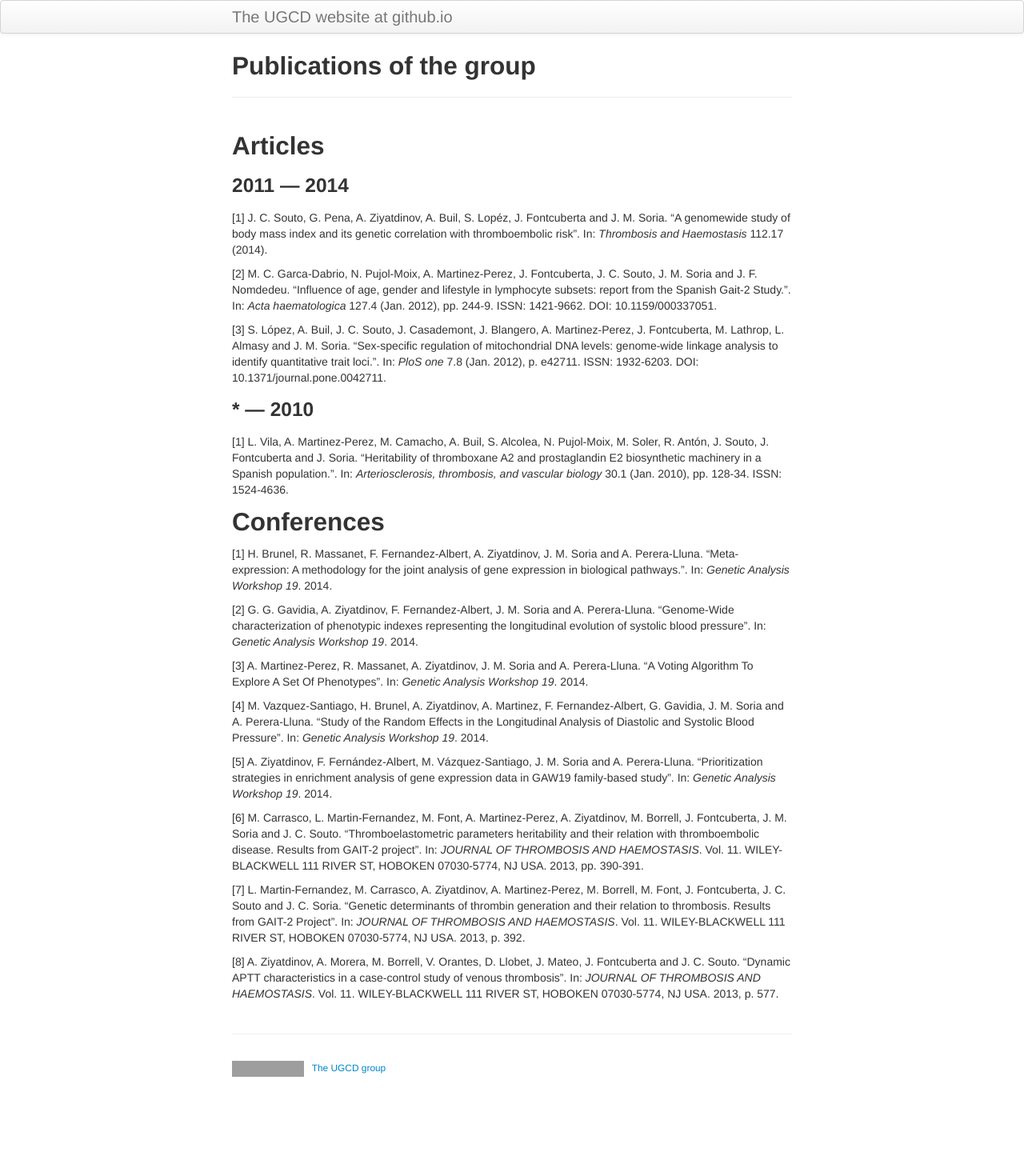
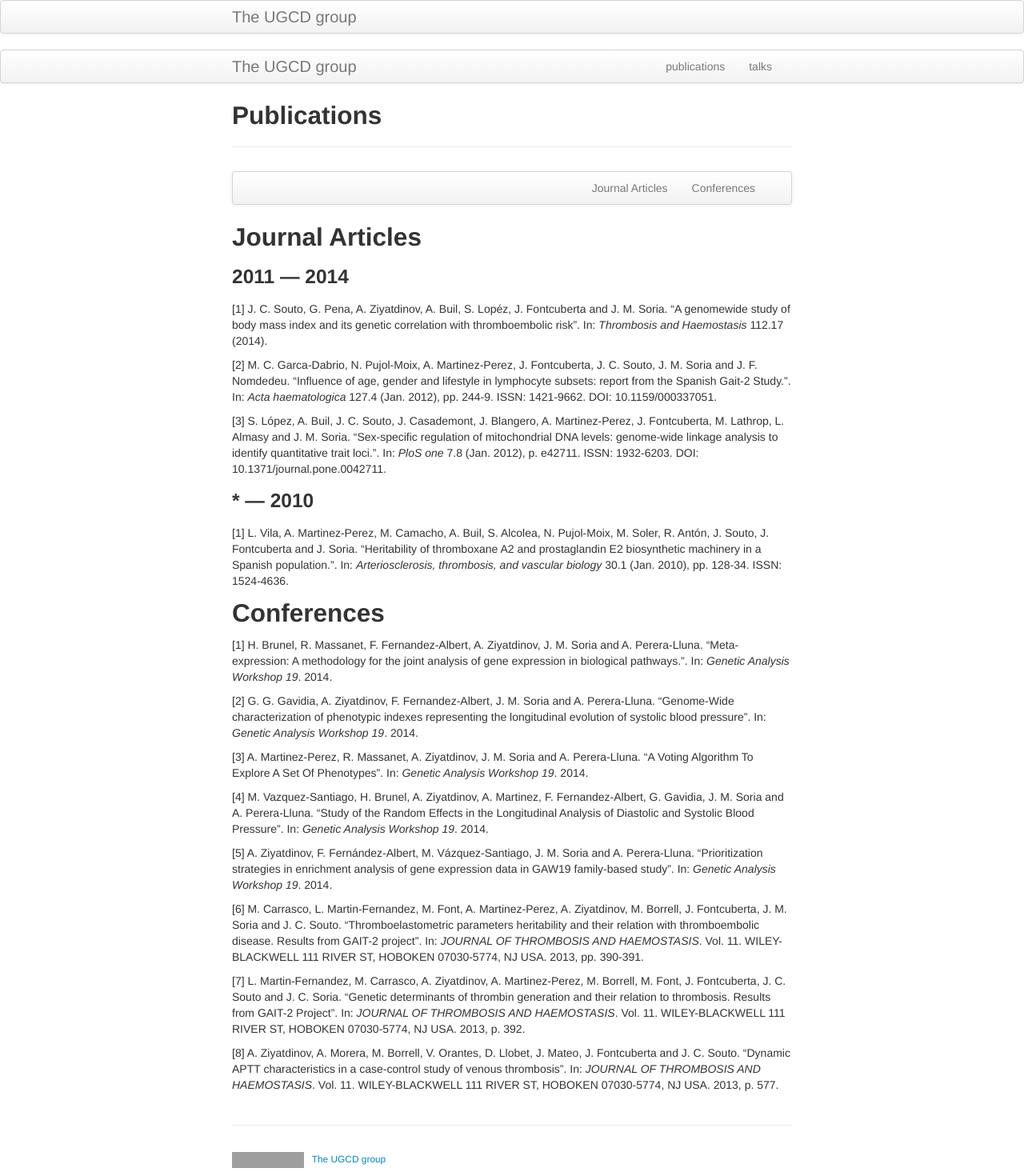
Before and after one commit to ugcd/ugcd.github.io, a Jekyll site: the page built from pages/pubs.md, in a window 1280 px wide. Shown: the whole page at 80% size. Built offline with Jekyll 4.4.1, drawn with Linux system fonts in a browser that asks for light colours; before the commit the page ends 1356 px from its top, so only the background shows below that; grey boxes are pictures that could not be loaded.

Commit message:
added talks + added menus

```diff
--- a/_config.yml
+++ b/_config.yml
@@ -8,8 +8,8 @@ highlighter: pygments
 # Themes are encouraged to use these universal variables
 # so be sure to set them if your theme uses them.
 #
-title : The UGCD website at github.io
-author : UGCD
+title : The UGCD group
+author : UGCD members
 
 production_url : http://ugcd.github.io
 
--- a/_includes/themes/twitter/default.html
+++ b/_includes/themes/twitter/default.html
@@ -36,6 +36,19 @@
       </div>
     </div>
 
+
+    <div class="navbar">
+      <div class="navbar-inner">
+        <div class="container-narrow">
+          <a class="brand" href="{{ HOME_PATH }}">{{ site.title }}</a>
+          <ul class="nav">
+              <li><a href="{{ BASE_PATH }}/pages/pubs.html">publications</a></li>
+              <li><a href="{{ BASE_PATH }}/pages/talks.html">talks</a></li>
+          </ul>
+        </div>
+      </div>
+    </div>
+
     <div class="container-narrow">
 
       <div class="content">
--- a/pages/pubs.md
+++ b/pages/pubs.md
@@ -1,7 +1,16 @@
 ---
 layout: page
-title: Publications of the group
+title: Publications
 ---
+
+<div class="navbar">
+    <div class="navbar-inner">
+        <ul class="nav">
+            <li><a href="#articles">Journal Articles</a></li>
+            <li><a href="#conferences">Conferences</a></li>
+        </ul>
+    </div>
+</div>
 
 
 
@@ -11,7 +20,8 @@ title: Publications of the group
 
 
 
-## Articles
+
+## <a name="articles"></a>Journal Articles
 
 
 
@@ -45,7 +55,7 @@ biosynthetic machinery in a Spanish population.". In:
 _Arteriosclerosis, thrombosis, and vascular biology_ 30.1 (Jan.
 2010), pp. 128-34. ISSN: 1524-4636.
 
-## Conferences
+## <a name="conferences"></a>Conferences
 
 
 
```
Also changed, not shown: index.md (+1 -1 lines), pages/pubs.Rmd (+13 -3 lines), pages/talks.md (added, +16 -0 lines).
